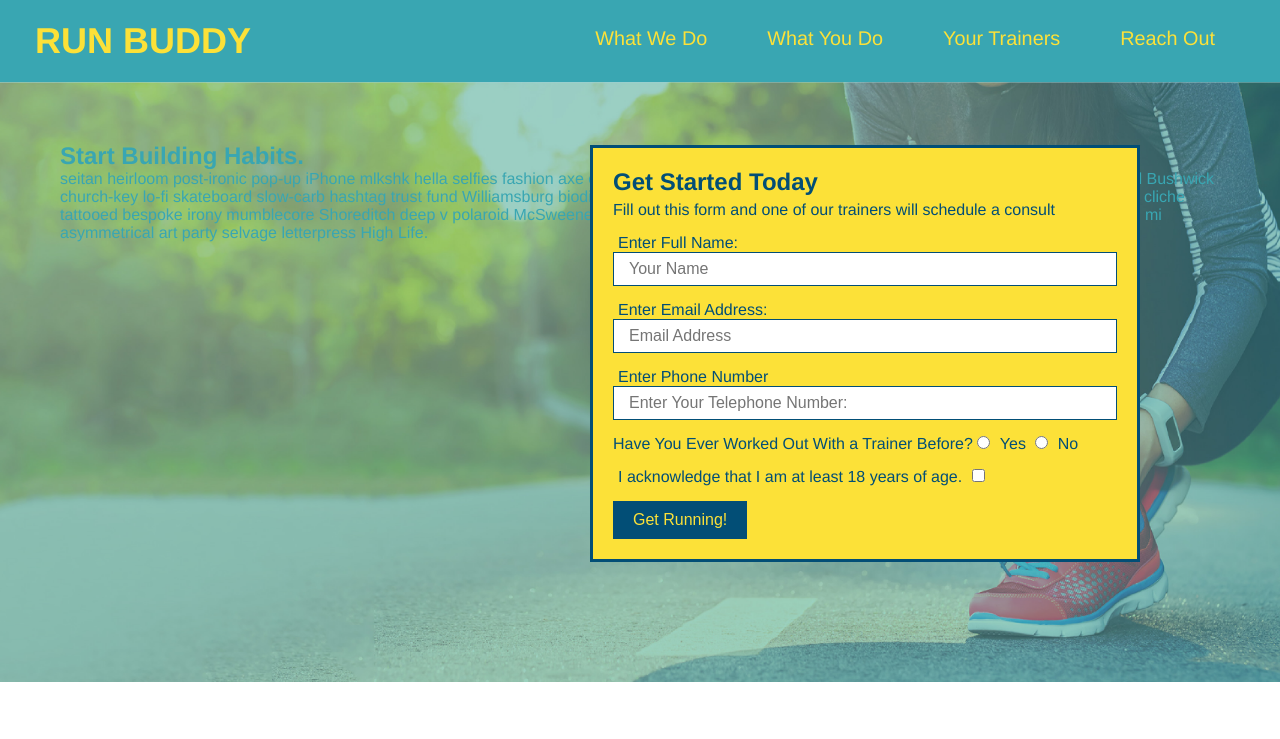
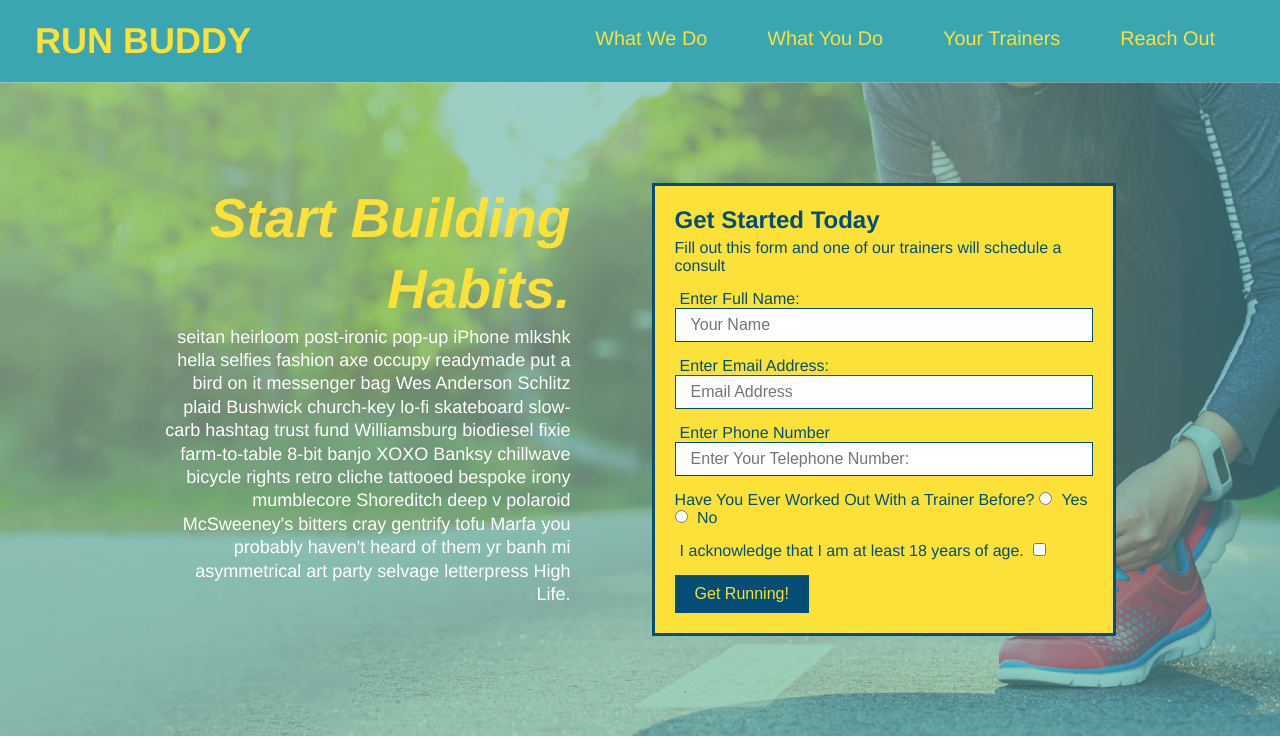
Before and after one commit to crimsonnail23/run-buddy, a plain HTML site: page index.html in a window 1280 px wide. Shown: the top 739 px of the page. Drawn offline with Linux system fonts and the light colour scheme.

Commit message:
add flexbox to the hero

```diff
--- a/assets/css/style.css
+++ b/assets/css/style.css
@@ -87,6 +87,12 @@ header nav ul li a {
 
 footer {
 
+    display: flex;
+
+    flex-wrap: wrap;
+
+    justify-content: space-between;
+
     background: #fce138;
 
     width: 100%;
@@ -97,7 +103,7 @@ footer {
 
 footer h2 {
 
-    display: inline;
+
 
     color: #024e76;
 
@@ -109,7 +115,7 @@ footer h2 {
 
 footer div {
 
-    float: right;
+
 
     line-height: 1.5;
 
@@ -135,16 +141,46 @@ section {
 
     background-image: url("../images/hero-bg.jpg");
 
-    height: 600px;
+    display: flex;
+
+    justify-content: center;
+
+    flex-wrap: wrap;
 
     background-size: cover;
 
     background-position: center;
 
-    position: relative;
+
 }
 
 /* Hero Style End */
+
+.hero-cta {
+
+  width: 35%;
+
+  text-align: right;
+
+  margin: 3.5%;
+
+  color: #fff;
+
+  font-size: 18px;
+
+  line-height: 1.3;
+
+}
+
+.hero-cta h2 {
+
+  font-style: italic;
+
+  font-size: 55px;
+
+  color: #fce138;
+
+}
 
 .hero-form{
 
@@ -154,15 +190,13 @@ section {
 
     padding: 20px;
 
-    width: 550px;
+    Width: 40%;
 
     color: #024e76;
 
-    position: absolute;
+    margin: 3.5%;
 
-    bottom: 120px;
 
-    right: 140px;
 
 }
 
```
